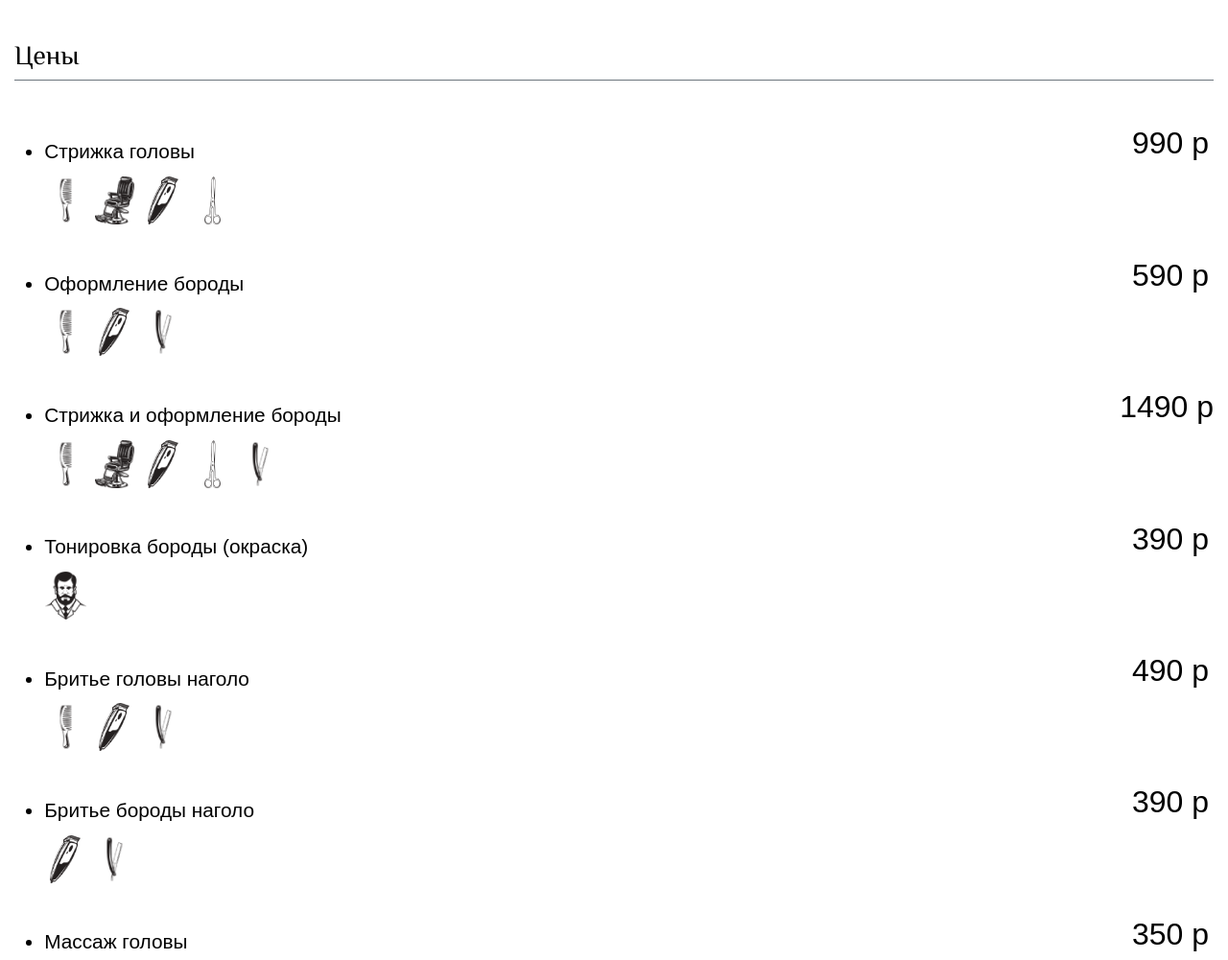
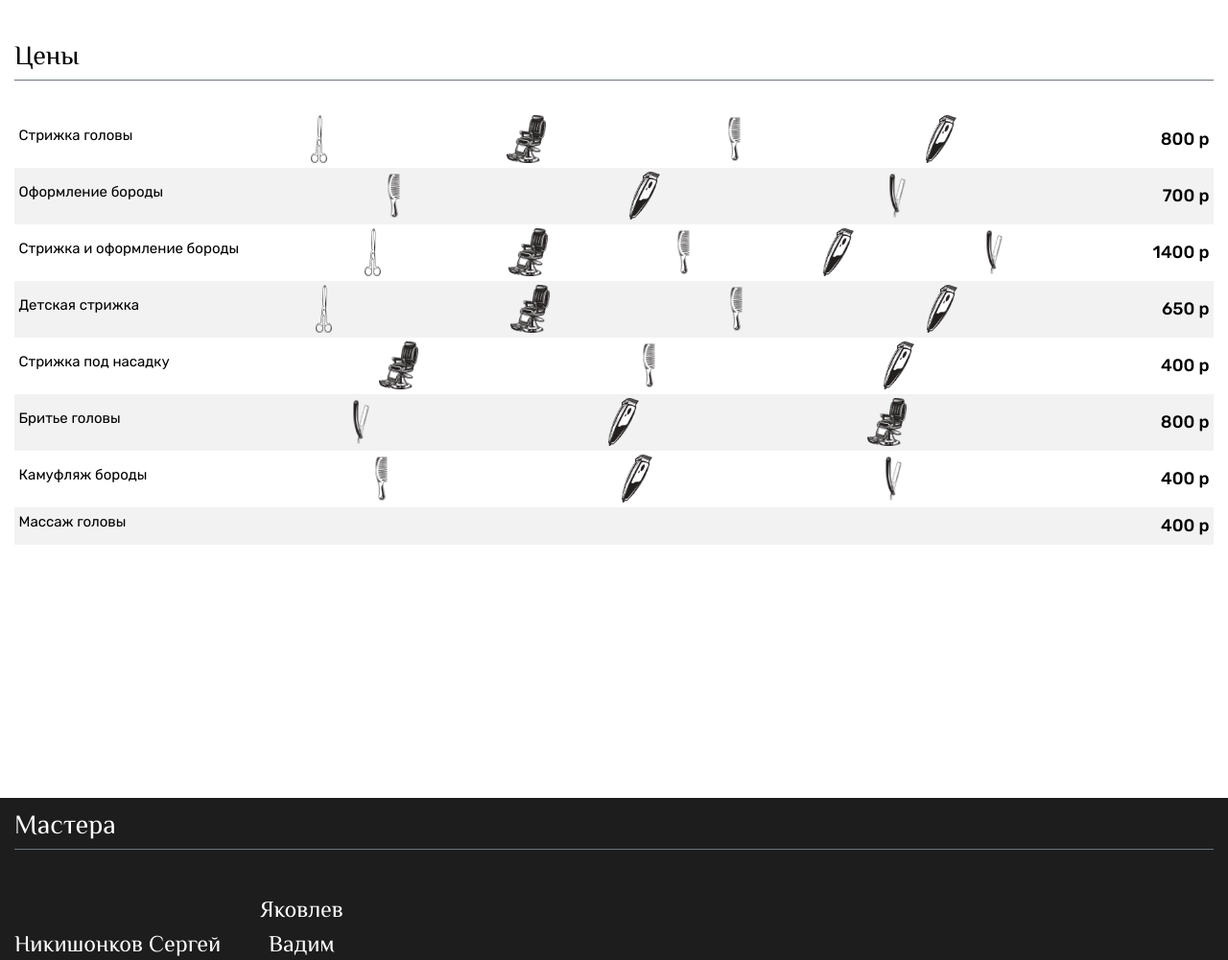
Before and after one commit to aleksey-pro/salon, a plain HTML site: page index.html in a window 1280 px wide. Shown: the part 802-1803 px from the top of the page at 96% size. Drawn offline with nearby package versions, Linux system fonts and the light colour scheme.

Commit message:
Update price and styles

```diff
--- a/css/style.css
+++ b/css/style.css
@@ -28,6 +28,11 @@ h3 {
   background: #FFF;
 }
 
+.navbar-light .navbar-toggler {
+  border-color: rgba(0,0,0,.6) !important;
+}
+
+
 .navbar-sticky {
     position: fixed;
     left: 0;
@@ -35,13 +40,14 @@ h3 {
     top: 0;
     z-index: 1000;
     width: 100%;
+    border-bottom: 3px solid #1d1d1d;
 }
 
 
 .navbar-brand {
   position: absolute;
   right: 0.2em;
-  border: 1px solid #cccfd1;
+  border: 1px solid rgba(0, 0, 0, 0.6);
   padding: 0 1em;
   border-radius: 5px;
   cursor: pointer;
@@ -163,6 +169,7 @@ h3 {
   margin: 1em auto;
   text-transform: uppercase;
   font-size: 1.4em;
+  border-color: #a5a5a5 !important;
 }
 
 .copy {
@@ -179,15 +186,24 @@ h3 {
 /* PRICE */
 
 .price-list {
-  font-family: Arial, sans-serif;
-  font-size: 1.3rem;
+  font-family: 'Rubik', sans-serif;
+  font-size: 15px;
   padding-left: 1.5em;
   margin-top: 2em;
+  font-weight: 400;
+  height: calc(100vh - 100px);
+  padding-inline-start: 0;
 }
 
 .price-item {
-  margin: 0.2em 0;
-  margin-bottom: 1em;
+  display: flex;
+  align-items: center;
+  justify-content: space-between;
+  padding: 0.3em;
+}
+
+.price-item:nth-child(2n) {
+  background: rgba(0, 0, 0, 0.05);
 }
 
 .price-dots {
@@ -197,8 +213,10 @@ h3 {
 }
 
 .price-value {
-  font-size: 2rem;
+  font-size: 18px;
   min-width: 85px;
+  text-align: right;
+  font-weight: 500;
 }
 
 .price-name {
--- a/index.html
+++ b/index.html
@@ -17,6 +17,7 @@
       href="https://fonts.googleapis.com/css?family=Open+Sans+Condensed:300,700|Philosopher:400,700&display=swap&subset=cyrillic"
       rel="stylesheet"
     />
+    <link href="https://fonts.googleapis.com/css?family=Rubik:300,400,500,700&display=swap" rel="stylesheet">
     <script
       src="https://api-maps.yandex.ru/2.1/?apikey=00889198-3a95-484b-a303-d8d5a3672583
     &lang=ru_RU"
@@ -85,43 +86,62 @@
             </div>
             <ul class="price-list">
               <li class="price-item">
-                <div class="price-name"><span>Стрижка головы</span><span class="price-value"><nobr>990 р</nobr></span></div>
+                <span class="price-name">Стрижка головы</span>
+                <i class="price__icon price__icon-4"></i>
+                <i class="price__icon price__icon-2"></i>
                 <i class="price__icon price__icon-1"></i>
-                <i class="price__icon price__icon-2"></i>
                 <i class="price__icon price__icon-3"></i>
-                <i class="price__icon price__icon-4"></i>
+                <span class="price-value"><nobr>800 р</nobr>
               </li>
               <li class="price-item">
-                <div class="price-name"><span>Оформление бороды</span><span class="price-value"><nobr>590 р</nobr></span></div>
+                <span class="price-name">Оформление бороды</span>
                 <i class="price__icon price__icon-1"></i>
                 <i class="price__icon price__icon-3"></i>
                 <i class="price__icon price__icon-5"></i>
+                <span class="price-value"><nobr>700 р</nobr>
               </li>
               <li class="price-item">
-                <div class="price-name"><span>Стрижка и оформление бороды</span><span class="price-value"><nobr>1490 р</nobr></span></div>
-                <i class="price__icon price__icon-1"></i>
+                <span class="price-name">Стрижка и оформление бороды</span>
+                <i class="price__icon price__icon-4"></i>
                 <i class="price__icon price__icon-2"></i>
-                <i class="price__icon price__icon-3"></i>
-                <i class="price__icon price__icon-4"></i>
-                <i class="price__icon price__icon-5"></i>
-              </li>
-              <li class="price-item">
-                <div class="price-name"><span>Тонировка бороды (окраска)</span><span class="price-value"><nobr>390 р</nobr></span></div>
-                <i class="price__icon price__icon-6"></i>
-                </li>
-              <li class="price-item">
-                <div class="price-name"><span>Бритье головы наголо</span><span class="price-value"><nobr>490 р</nobr></span></div>
                 <i class="price__icon price__icon-1"></i>
                 <i class="price__icon price__icon-3"></i>
                 <i class="price__icon price__icon-5"></i>
-                </li>
+                <span class="price-value"><nobr>1400 р</nobr></span>
+              </li>
               <li class="price-item">
-                <div class="price-name"><span>Бритье бороды наголо</span><span class="price-value"><nobr>390 р</nobr></span></div>
+                <span class="price-name">Детская стрижка</span>
+                <i class="price__icon price__icon-4"></i>
+                <i class="price__icon price__icon-2"></i>
+                <i class="price__icon price__icon-1"></i>
+                <i class="price__icon price__icon-3"></i>
+                <span class="price-value"><nobr>650 р</nobr></span>
+              </li>
+              <li class="price-item">
+                <span class="price-name">Стрижка под насадку</span>
+                <i class="price__icon price__icon-2"></i>
+                <i class="price__icon price__icon-1"></i>
+                <i class="price__icon price__icon-3"></i>
+                <span class="price-value"><nobr>400 р</nobr></span>
+              </li>
+              <li class="price-item">
+                <span class="price-name">Бритье головы</span>
+                <i class="price__icon price__icon-5"></i>
+                <i class="price__icon price__icon-3"></i>
+                <i class="price__icon price__icon-2"></i>
+
+                <span class="price-value"><nobr>800 р</nobr></span>
+              </li>
+              <li class="price-item">
+                <span class="price-name">Камуфляж бороды</span>
+                <i class="price__icon price__icon-1"></i>
                 <i class="price__icon price__icon-3"></i>
                 <i class="price__icon price__icon-5"></i>
-                </li>
+                <span class="price-value"><nobr>400 р</nobr></span>
+              </li>
               <li class="price-item">
-                <div class="price-name"><span>Массаж головы</span><span class="price-value"><nobr>350 р</nobr></span></div>
+                <span class="price-name">Массаж головы</span>
+                <span class="price-value"><nobr>400 р</nobr></span>
               </li>
             </ul>
           </div>
@@ -141,14 +161,6 @@
                 <div class="masters__name">Яковлев<br> Вадим</div>
                 <a href="./images/barber1.jpg" data-lightbox="stuff"><img src="images/barber1.jpg" alt="" class="masters__image"></a>
               </div>
-            </div>
-          </div>
-        </div>
-        <!-- testimonials section -->
-        <div class="row" id="testimonials">
-          <div class="col-sm-12 testimonials__jumbo">
-            <div class="section-title">
-              <h3>Отзывы</h3>
             </div>
           </div>
         </div>
```
Also changed, not shown: zapis.html (+1 -0 lines).
